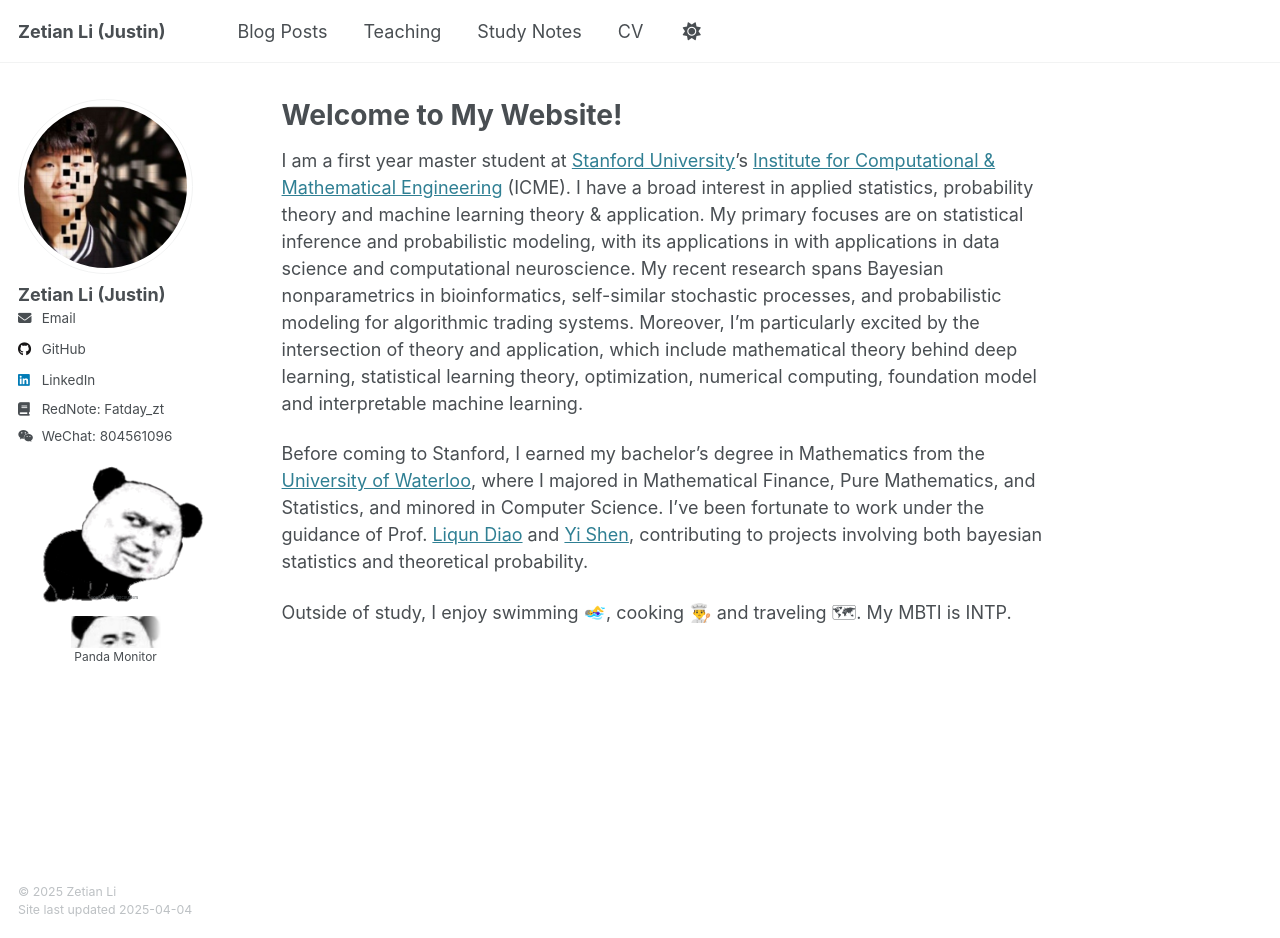
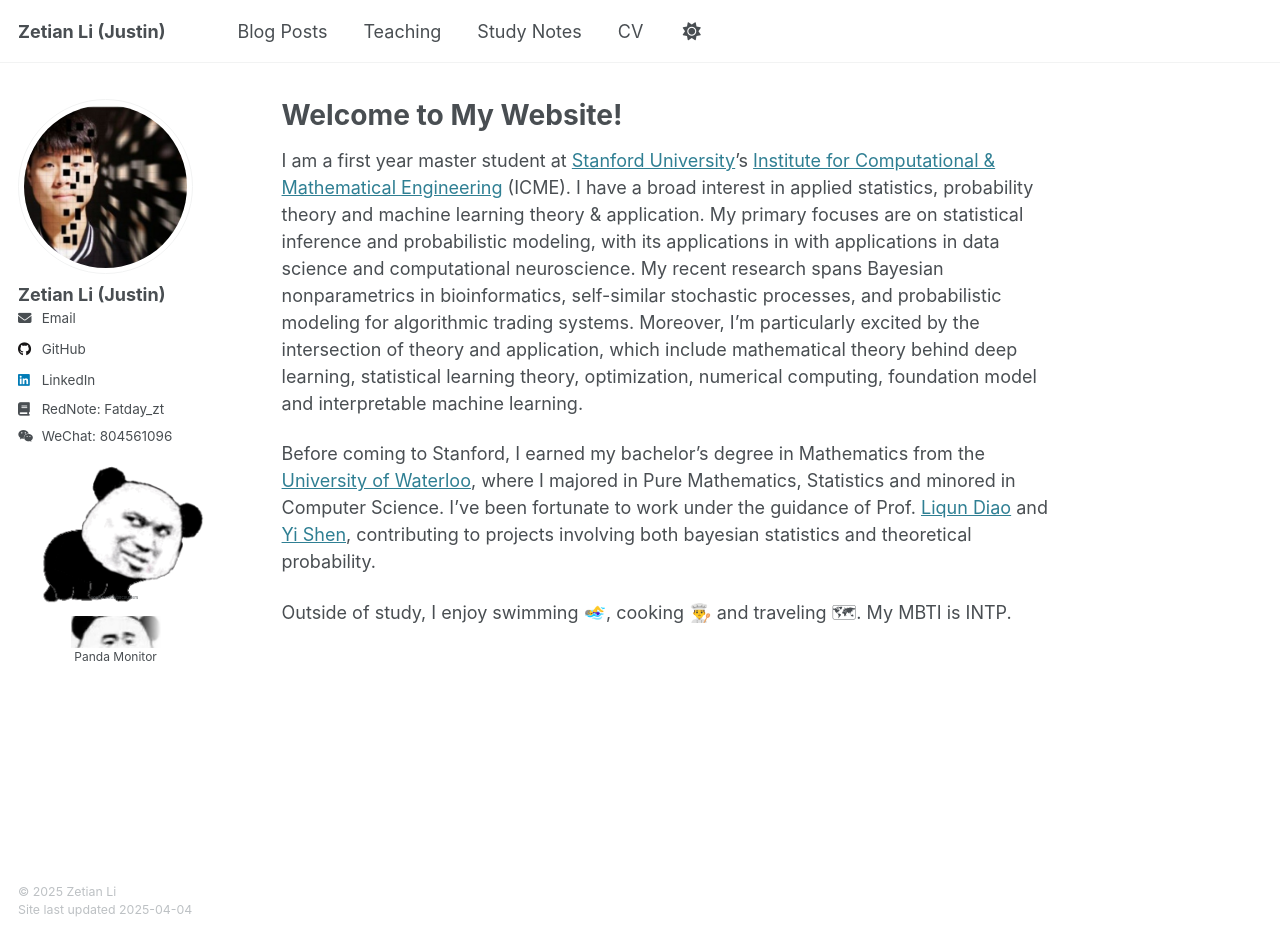
Before and after one commit to fatday/fatday.github.io, a Jekyll site: the page built from _pages/about.md, in a window 1280 px wide and 938 px high. Built offline with Jekyll 4.4.1, drawn with Linux system fonts in a browser that asks for light colours.

Commit message:
Update about.md

```diff
--- a/_pages/about.md
+++ b/_pages/about.md
@@ -14,6 +14,6 @@ redirect_from:
 # Welcome to My Website!
 I am a first year master student at [Stanford University](https://www.stanford.edu/)'s [Institute for Computational & Mathematical Engineering](https://icme.stanford.edu/) (ICME). I have a broad interest in applied statistics, probability theory and machine learning theory & application. My primary focuses are on statistical inference and probabilistic modeling, with its applications in with applications in data science and computational neuroscience. My recent research spans Bayesian nonparametrics in bioinformatics, self-similar stochastic processes, and probabilistic modeling for algorithmic trading systems.  Moreover, I'm particularly excited by the intersection of theory and application, which include mathematical theory behind deep learning, statistical learning theory, optimization, numerical computing, foundation model and interpretable machine learning.
 
-Before coming to Stanford, I earned my bachelor’s degree in Mathematics from the [University of Waterloo](https://uwaterloo.ca/), where I majored in Mathematical Finance, Pure Mathematics, and Statistics, and minored in Computer Science. I’ve been fortunate to work under the guidance of Prof. [Liqun Diao](http://liqundiao.com/) and [Yi Shen](https://sites.google.com/site/yishenenglish/), contributing to projects involving both bayesian statistics and theoretical probability.
+Before coming to Stanford, I earned my bachelor’s degree in Mathematics from the [University of Waterloo](https://uwaterloo.ca/), where I majored in Pure Mathematics, Statistics and minored in Computer Science. I’ve been fortunate to work under the guidance of Prof. [Liqun Diao](http://liqundiao.com/) and [Yi Shen](https://sites.google.com/site/yishenenglish/), contributing to projects involving both bayesian statistics and theoretical probability.
 
 Outside of study, I enjoy swimming 🏊‍♀️, cooking 👨‍🍳 and traveling 🗺. My MBTI is INTP.
```
